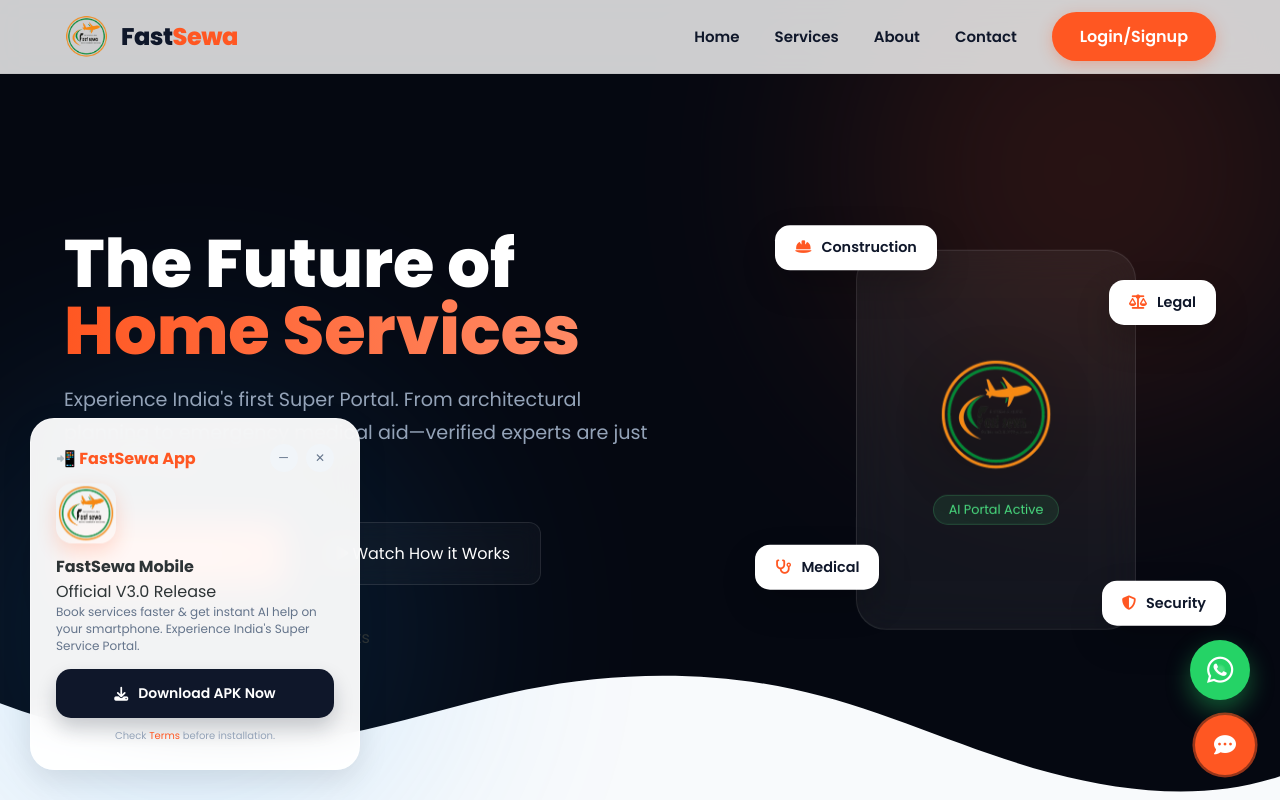
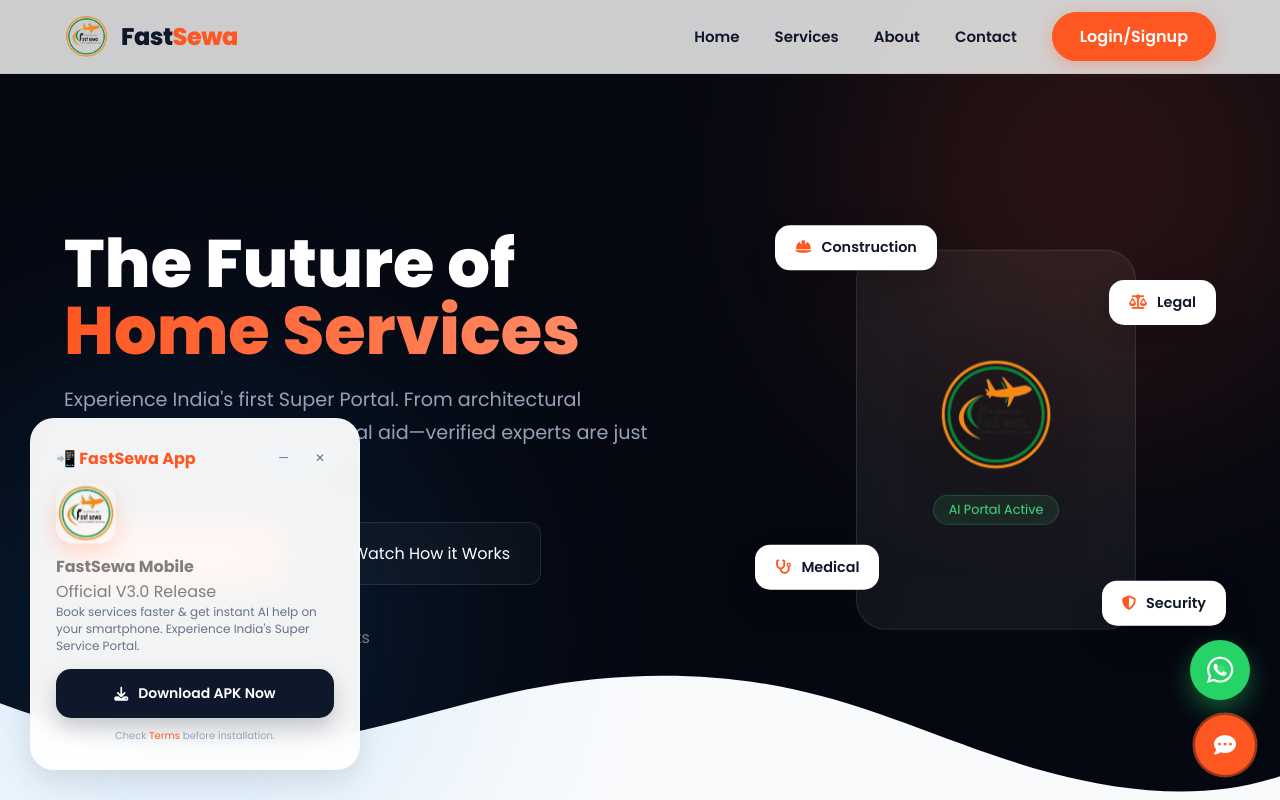
Before and after one commit to anikeshroyy/FastSewaWebsite, a plain HTML site: page frontend/index.html in a window 1280 px wide. Shown: the top 800 px of the page. Drawn offline with nearby package versions, Linux system fonts and the light colour scheme.

Commit message:
Update Hero Section

```diff
--- a/frontend/css/style.css
+++ b/frontend/css/style.css
@@ -22,7 +22,7 @@
 
 body {
     background-color: var(--light);
-    color: var(--secondary);
+    color: grey;
     overflow-x: hidden;
 }
 
```
